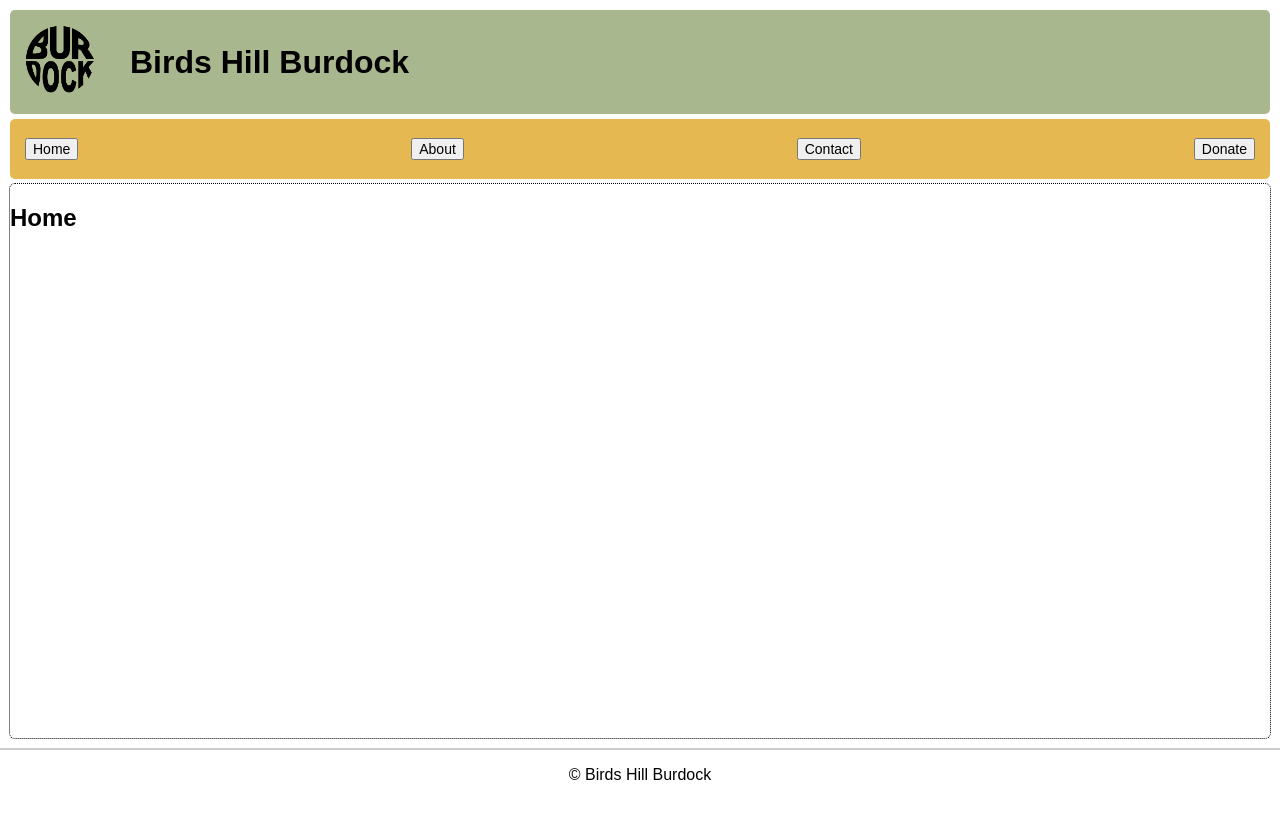
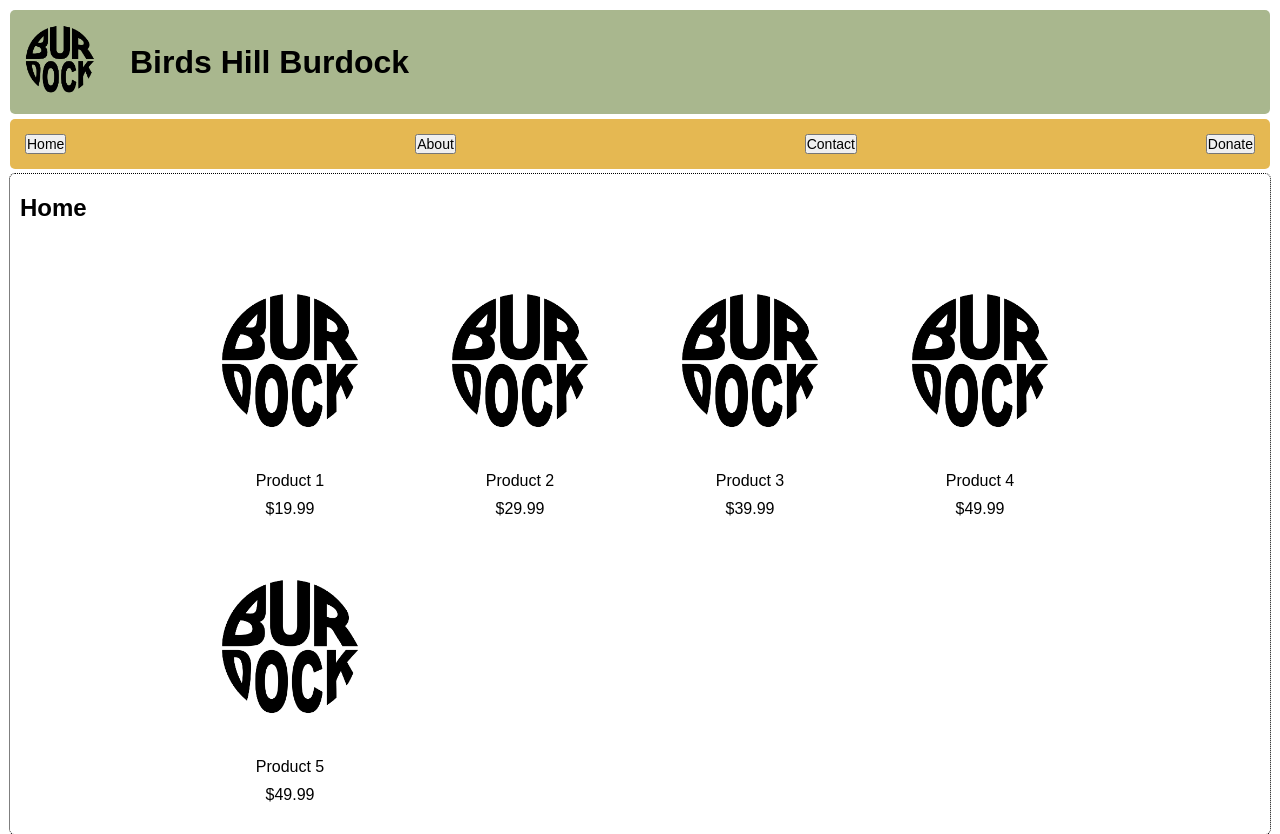
Before and after one commit to zacKolton/burdock-website, a website built with webpack: page index.html in a window 1280 px wide. Before the commit the page ends 800 px from the top, so only its background shows below. Built offline with nearby package versions, Linux system fonts and the light colour scheme.

Commit message:
created product page and product import

```diff
--- /dev/null
+++ b/css/products.css
@@ -0,0 +1,42 @@
+#product-area {
+    display: flex;
+    flex-wrap: wrap;
+    justify-content: flex-start;
+    align-items: flex-start;
+    padding: 20px;
+    gap: 10px;
+    max-width: 960px;
+    width: 100%; /* Ensure it uses the full width up to its max-width */
+    margin: 0 auto;              /* Centers the container in the parent */
+}
+
+.product {
+    width: 200px;  /* Fixed width for each product card */
+    margin: 10px;  /* Adjust margin as needed */
+    box-sizing: border-box;
+    float: left;   /* Optional: Helps keep alignment consistent */
+}
+
+.image img {
+    width: 100%;
+    display: block;
+}
+
+.title, .price {
+    text-align: center;
+    margin-top: 10px;
+}
+
+@media (max-width: 800px) {
+    .product {
+        width: calc(40% - 20px); /* Adjusts for two products per row, accounting for margins */
+        max-width: 200px;
+    }
+}
+
+@media (max-width: 500px) {
+    .product {
+        width: calc(40% - 20px); /* Continues to ensure spacing between two products */
+        max-width: 200px;
+    }
+}
--- a/css/styles.css
+++ b/css/styles.css
@@ -1,5 +1,12 @@
 @import './colours.css';
 @import './constants.css';
+@import './products.css';
+
+* {
+    margin: 0;
+    padding: 0;
+    box-sizing: border-box; /* Ensures padding and border are included in the width/height */
+}
 
 html, body {
     height: 100%; /* Ensures the full height of the viewport is used */
@@ -62,14 +69,21 @@ nav button a {
 main {
     flex: 1;
     display: flex;
+    flex-direction: column;
     justify-content: space-between;
     box-sizing: border-box;
-    height: calc(100% - 200px);
     outline: 1px dotted black;
     border-radius: var(--boarder-radius);
     margin-left: 10px;
     margin-right: 10px;
     margin-bottom: 10px;
+}
+
+main h2 {
+    margin-top: 20px; /* Adjust the top margin to reduce space */
+    margin-left: 10px;
+    margin-bottom: 10px; /* Control bottom margin to reduce the push on elements below */
+    width: 100%;
 }
 
 footer {
--- a/index.html
+++ b/index.html
@@ -6,6 +6,7 @@
   <meta http-equiv="Content-Security-Policy" content="default-src 'self'; script-src 'self'">
   <title>Birds Hill Burdock</title>
   <link rel="stylesheet" href="css/styles.css">
+  <script src="js/products.js"></script>
 </head>
 <body>
   <!-- Header with Logo -->
@@ -23,24 +24,33 @@
         <a href="index.html">Home</a>
       </button>
       <button id="button_about">
-        <a href="about.html">About</a>
+        <a href="html_pages/about.html">About</a>
       </button>
       <button id="button_contact">
-        <a href="contact.html">Contact</a>
+        <a href="html_pages/contact.html">Contact</a>
       </button>
       <button id="button_donate">
-        <a href="donate.html">Donate</a>
+        <a href="html_pages/donate.html">Donate</a>
       </button>
     </nav>
 
   <!-- Main Content Area -->
   <main>
     <h2>Home</h2>
+    <div id="product-area">
+        <div class="product">
+            <div class="image">
+
+            </div>
+            <div class="title">
+
+            </div>
+            <div class="price">
+
+            </div>
+        </div>
+    </div>
   </main>
-
-  <footer>
-    &copy; Birds Hill Burdock
-  </footer>
 
   <script src="./output-files/bundle.js"></script>
 </body>
--- a/js/config.js
+++ b/js/config.js
@@ -0,0 +1,3 @@
+import productsJson from '../products.json';
+
+export function getProducts() { return productsJson; }
--- a/js/index.js
+++ b/js/index.js
@@ -2,7 +2,8 @@
 // CSS
 import '../css/constants.css';
 import '../css/colours.css';
+import '../css/products.css';
 
 // JS
-import '../nav_button_handler.js';
+import './products.js';
 import './config.js';
--- /dev/null
+++ b/js/products.js
@@ -0,0 +1,99 @@
+
+import { getProducts } from "./config";
+
+/**
+ * - Initializes product loading on page load and sets up a click event listener on the "Home" button.
+ * - This ensures products are dynamically loaded into the designated area both initially and when the "Home" button is clicked.
+ * - The event listener prevents the default button action to avoid page reloads and calls `loadProducts()` to refresh the product display.
+ */
+document.addEventListener("DOMContentLoaded", function() {
+    loadProducts();  // Load products when the page loads
+
+    document.getElementById("button_home").addEventListener('click', function(e) {
+        e.preventDefault();
+        loadProducts();  // Reload products when the home button is clicked
+    });
+});
+
+
+function loadProducts() {
+    const productArea = document.getElementById('product-area');
+    productArea.innerHTML = '';  // Clear existing products
+
+    let productJson = getProducts();
+    productJson.forEach(product => {
+        const productElement = createProductElement(product);
+        productArea.appendChild(productElement);
+    });
+}
+
+/**
+ * Creates and returns a DOM element for a product with structured data.
+ *
+ * This function constructs a DOM element representing a single product using provided product data.
+ * The product element includes child elements for the product's image, name, and price.
+ * Each product is assigned a unique ID generated from its name, ensuring that individual product elements
+ * can be uniquely identified within the DOM.
+ *
+ * Parameters:
+ * - product (Object): The product data object, which must include 'name', 'image-path', and 'price' properties.
+ *
+ * Returns:
+ * - HTMLElement: The fully constructed product DOM element ready to be inserted into the webpage.
+ *
+ * Usage:
+ * This function is intended to be used when dynamically building the display of products on a webpage,
+ * typically called from a loop that processes an array of product data.
+ */
+function createProductElement(product) {
+    const productDiv = document.createElement('div');
+    productDiv.className = 'product';
+    productDiv.id = `product-${hashProductName(product.name)}`;  // Creating a unique ID based on product name
+
+    const imageDiv = document.createElement('div');
+    imageDiv.className = 'image';
+    const img = document.createElement('img');
+    img.src = product['image-path'];
+    img.alt = product.name;
+    imageDiv.appendChild(img);
+
+    const titleDiv = document.createElement('div');
+    titleDiv.className = 'title';
+    titleDiv.textContent = product.name;
+
+    const priceDiv = document.createElement('div');
+    priceDiv.className = 'price';
+    priceDiv.textContent = `$${product.price}`;
+
+    productDiv.appendChild(imageDiv);
+    productDiv.appendChild(titleDiv);
+    productDiv.appendChild(priceDiv);
+
+    return productDiv;
+}
+
+/**
+ * Generates a simple hash code from a product name.
+ *
+ * This function uses a basic hashing algorithm to convert a product name string into a numeric hash.
+ * It is primarily used to create unique identifiers for product elements by hashing their names.
+ * The hash is generated using a reduction method that combines character codes in a way that
+ * minimally satisfies uniqueness for typical product naming conventions.
+ *
+ * Parameters:
+ * - name (String): The name of the product to hash.
+ *
+ * Returns:
+ * - Number: The hash code derived from the product name.
+ *
+ * Usage:
+ * This hash function is utilized in the creation of unique HTML element IDs for dynamically generated
+ * product elements, aiding in element selection and manipulation in the DOM.
+ */
+function hashProductName(name) {
+    // Simple hash function for example purposes
+    return name.split('').reduce((a, b) => {
+        a = ((a << 5) - a) + b.charCodeAt(0);
+        return a & a
+    }, 0);
+}
--- a/package.json
+++ b/package.json
@@ -12,6 +12,7 @@
   "devDependencies": {
     "babel-loader": "^9.2.1",
     "css-loader": "^7.1.2",
+    "json-loader": "^0.5.7",
     "style-loader": "^4.0.0",
     "webpack": "^5.97.1",
     "webpack-cli": "^6.0.1"
--- /dev/null
+++ b/products.json
@@ -0,0 +1,27 @@
+[
+    {
+      "image-path": "images/logo-base.png",
+      "name": "Product 1",
+      "price": "19.99"
+    },
+    {
+      "image-path": "images/logo-base.png",
+      "name": "Product 2",
+      "price": "29.99"
+    },
+    {
+      "image-path": "images/logo-base.png",
+      "name": "Product 3",
+      "price": "39.99"
+    },
+    {
+      "image-path": "images/logo-base.png",
+      "name": "Product 4",
+      "price": "49.99"
+    },
+    {
+        "image-path": "images/logo-base.png",
+        "name": "Product 5",
+        "price": "49.99"
+      }
+  ]
```
Also changed, not shown: html_pages/about.html (renamed from donate.html, +4 -4 lines), html_pages/contact.html (renamed from contact.html, +3 -3 lines), html_pages/donate.html (renamed from about.html, +4 -4 lines), output-files/bundle.js (+226 -24 lines), nav_button_handler.js (added), 2 other files.
